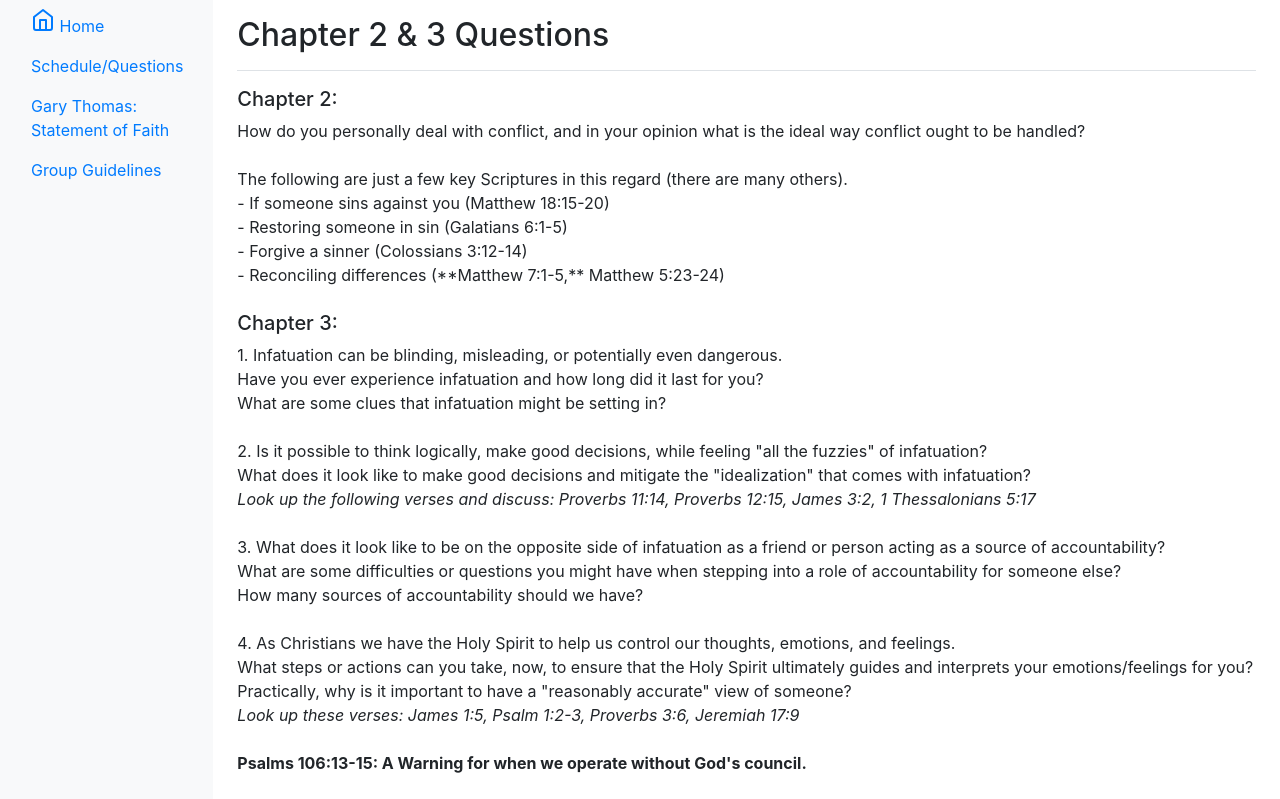
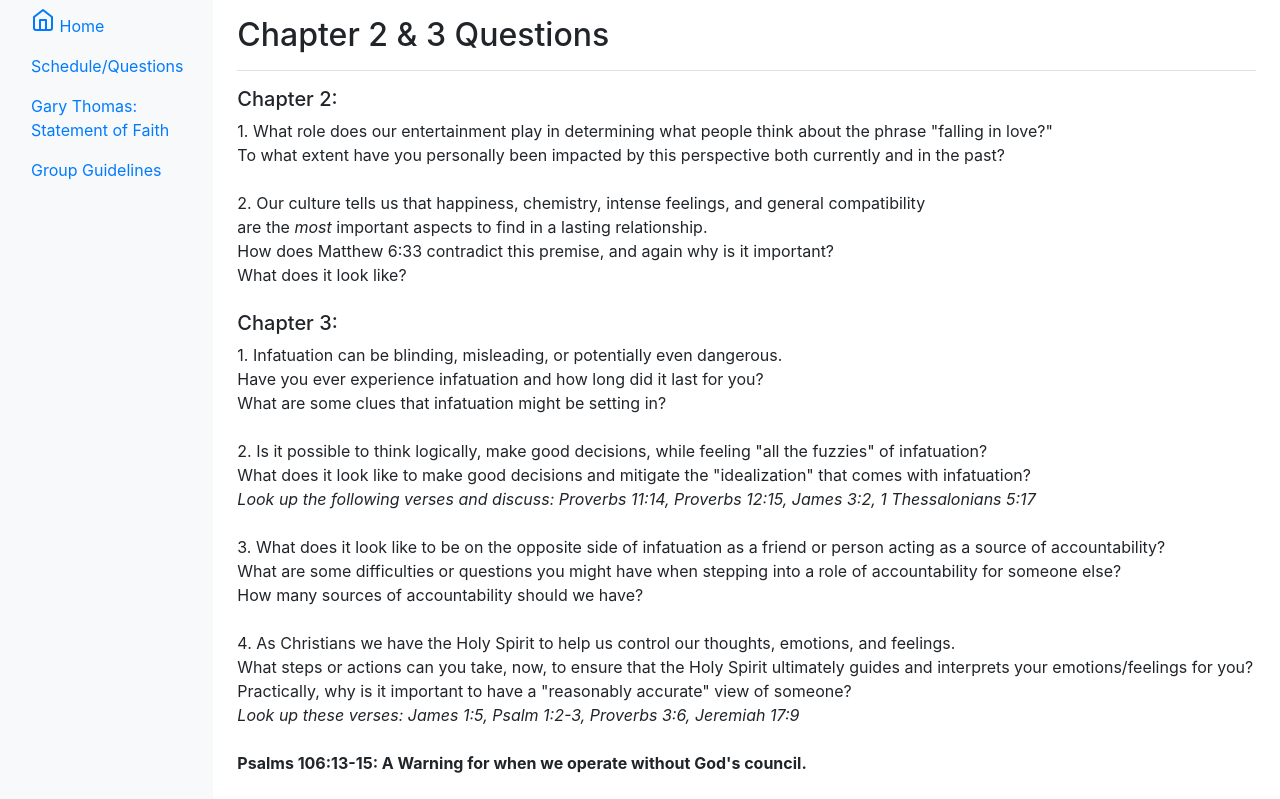
Before and after one commit to HannahEG/sacredsearchseries, a Flask app: template app/templates/chapter2-3.html in a window 1280 px wide. Shown: the part 80-879 px from the top of the page. Run offline with Flask 2, Linux system fonts and the light colour scheme; the template is opened without the code that fills it, so the values that code supplies are empty; some libraries are stand-ins or nearby versions.

Commit message:
corrected faulty function in flask routes, updated chapter questions 2 and 3

```diff
--- a/app/SacredSearch.py
+++ b/app/SacredSearch.py
@@ -42,7 +42,7 @@ def Chapter1():
 
 @app.route("/chapter2-3")
 #---- Route will return the webpage with visualizations depicting turnout based on voter competitiveness
-def Chapter1():
+def Chaptertwothree():
     return render_template("chapter2-3.html")
 
 
--- a/app/templates/chapter2-3.html
+++ b/app/templates/chapter2-3.html
@@ -85,13 +85,14 @@
             </div>
 
             <div><h5>Chapter 2:</h5>
+              1. What role does our entertainment play in determining what people think about the phrase "falling in love?" <br>
+              To what extent have you personally been impacted by this perspective both currently and in the past?<br><br>
 
-              How do you personally deal with conflict, and in your opinion what is the ideal way conflict ought to be handled?<br><br>
-              The following are just a few key Scriptures in this regard (there are many others).<br>
-              - If someone sins against you (Matthew 18:15-20)<br>
-              - Restoring someone in sin (Galatians 6:1-5)<br>
-              - Forgive a sinner (Colossians 3:12-14)<br>
-              - Reconciling differences (**Matthew 7:1-5,** Matthew 5:23-24)<br><br>
+              2. Our culture tells us that happiness, chemistry, intense feelings, and general compatibility <br>
+              are the <i>most</i> important aspects to find in a lasting relationship.<br>
+              How does Matthew 6:33 contradict this premise, and again why is it important? <br>
+              What does it look like?
+              <br><br>
 
               <h5>Chapter 3:</h5>
 
```
